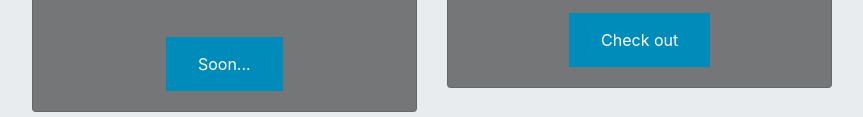
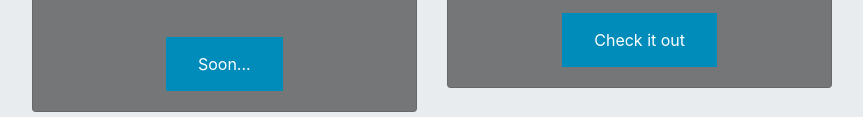
Before and after one commit to TOTHT0MI/translationhub, a plain HTML site: page index.html in a window 1280 px wide. Shown: the part 547-664 px from the top of the page, without its empty margins (208-1071 px from the left). Drawn offline with nearby package versions, Linux system fonts and the light colour scheme; a script that the page names is missing.

Commit message:
Little fix in index.html

```diff
--- a/index.html
+++ b/index.html
@@ -102,7 +102,7 @@
             <p>We all know, that the current code in strings is a little confusing and hard to understand. We all had/have some problems and questions regarding it.<br>
               Help yourself out now!
             </p><br>
-            <a href="codegenerator/index.html" class="button">Check out</a>
+            <a href="codegenerator/index.html" class="button">Check it out</a>
           </div>
         </div>
       </div>
```
